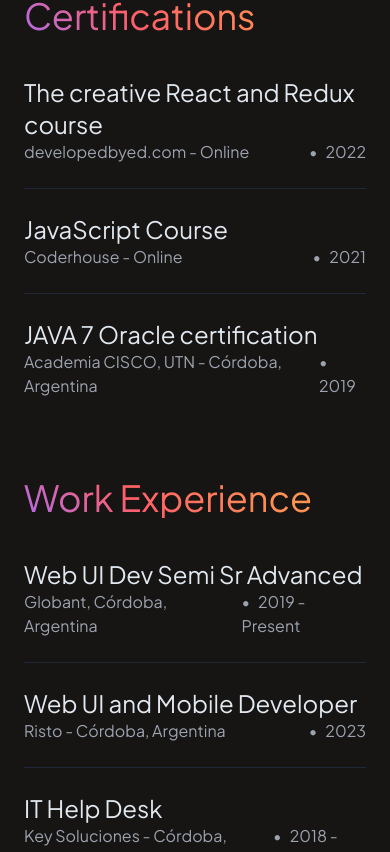
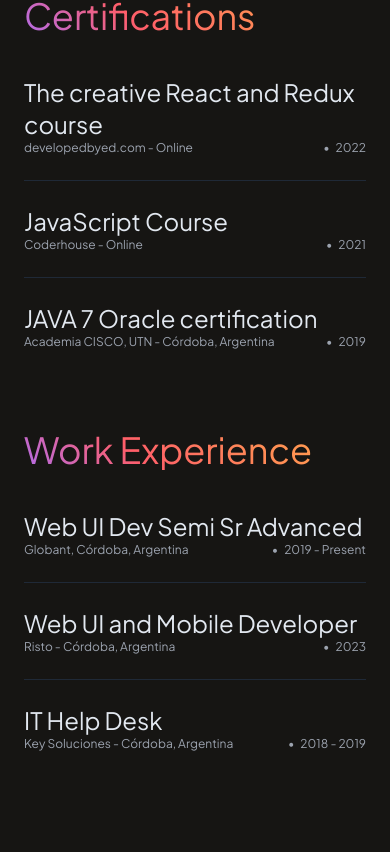
Before and after one commit to TeoVerdaguer/mateoverdaguer, a React (Create React App) app: page / in a window 390 px wide. Shown: the part 2152-3004 px from the top of the page. Built offline with nearby package versions, Linux system fonts and the light colour scheme.

Commit message:
responsive fixes + gitignore update

```diff
--- a/src/pages/Contact.jsx
+++ b/src/pages/Contact.jsx
@@ -4,8 +4,8 @@ import { contactLinks } from "../constants";
 const Contact = () => {
   return (
     <section
-      className="max-container flex justify-center mt-20 text-white
-      font-jakarta-sans text-2xl max-lg:flex-col"
+      className="flex justify-center mt-20 text-white
+      font-jakarta-sans text-2xl mx-4 max-lg:flex-col"
       id="contact"
     >
       <div className="flex items-center justify-center min-md:justify-between">
--- a/src/pages/Resume.jsx
+++ b/src/pages/Resume.jsx
@@ -35,21 +35,21 @@ const Resume = () => {
         <div>
           <h2 className="main-gradient text-4xl mb-4">Certifications</h2>
           <h3 className="text-2xl mt-10">The creative React and Redux course</h3>
-          <div className="flex justify-between text-gray-400">
+          <div className="flex justify-between text-gray-400 text-xs sm:text-sm md:text-md">
             <p>developedbyed.com - Online</p>
             <p>&bull;&ensp;2022</p>
           </div>
 
           <hr className="h-px mt-6 bg-gray-800 border-0" />
           <h3 className="text-2xl mt-6">JavaScript Course</h3>
-          <div className="flex justify-between text-gray-400">
+          <div className="flex justify-between text-gray-400 text-xs sm:text-sm md:text-md">
             <p>Coderhouse - Online</p>
             <p>&bull;&ensp;2021</p>
           </div>
 
           <hr className="h-px mt-6 bg-gray-800 border-0" />
           <h3 className="text-2xl mt-6">JAVA 7 Oracle certification</h3>
-          <div className="flex justify-between text-gray-400">
+          <div className="flex justify-between text-gray-400 text-xs sm:text-sm md:text-md">
             <p>Academia CISCO, UTN - Córdoba, Argentina</p>
             <p>&bull;&ensp;2019</p>
           </div>
@@ -57,21 +57,21 @@ const Resume = () => {
         <div>
           <h2 className="main-gradient text-4xl mb-4 mt-20 lg:mt-0">Work Experience</h2>
           <h3 className="text-2xl mt-10">Web UI Dev Semi Sr Advanced</h3>
-          <div className="flex justify-between text-gray-400">
+          <div className="flex justify-between text-gray-400 text-xs sm:text-sm md:text-md">
             <p>Globant, Córdoba, Argentina</p>
             <p>&bull;&ensp;2019 - Present</p>
           </div>
 
           <hr className="h-px mt-6 bg-gray-800 border-0" />
           <h3 className="text-2xl mt-6">Web UI and Mobile Developer</h3>
-          <div className="flex justify-between text-gray-400">
+          <div className="flex justify-between text-gray-400 text-xs sm:text-sm md:text-md">
             <p>Risto - Córdoba, Argentina</p>
             <p>&bull;&ensp;2023</p>
           </div>
 
           <hr className="h-px mt-6 bg-gray-800 border-0" />
           <h3 className="text-2xl mt-6">IT Help Desk</h3>
-          <div className="flex justify-between text-gray-400">
+          <div className="flex justify-between text-gray-400 text-xs sm:text-sm md:text-md">
             <p>Key Soluciones - Córdoba, Argentina</p>
             <p>&bull;&ensp;2018 - 2019</p>
           </div>
```
Also changed, not shown: 1 other file (tests, documents, lock files or other folders).
